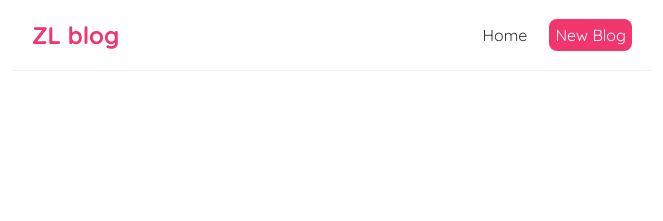
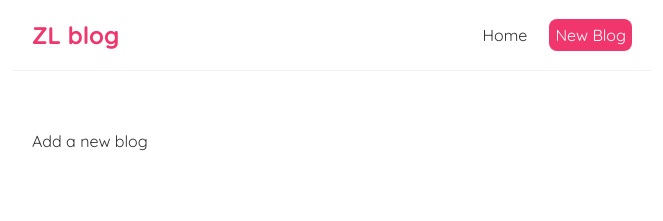
Before and after one commit to zlrkw11/zl-space, a React (Vite) app: page /create in a window 1280 px wide. Shown: the top 221 px of the page, without its empty margins (308-971 px from the left). Built offline with nearby package versions, Linux system fonts and the light colour scheme.

Commit message:
new blog page

```diff
--- a/src/App.jsx
+++ b/src/App.jsx
@@ -1,5 +1,6 @@
 import Navbar from "./components/Navbar";
 import Home from "./Home";
+import NewBlog from "./NewBlog";
 import { BrowserRouter as Router, Route, Routes } from "react-router-dom";
 
 function App() {
@@ -10,6 +11,7 @@ function App() {
         <div className="content">
           <Routes>
             <Route path="/" element={<Home />} />
+            <Route path="/create" element={<NewBlog />} />
           </Routes>
         </div>
       </div>
--- /dev/null
+++ b/src/NewBlog.jsx
@@ -0,0 +1,5 @@
+const NewBlog = () => {
+  return <div>Add a new blog</div>;
+};
+
+export default NewBlog;
```
